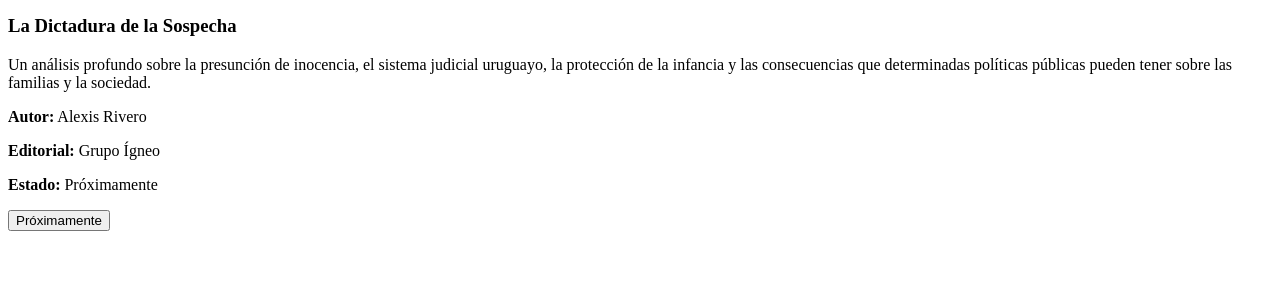
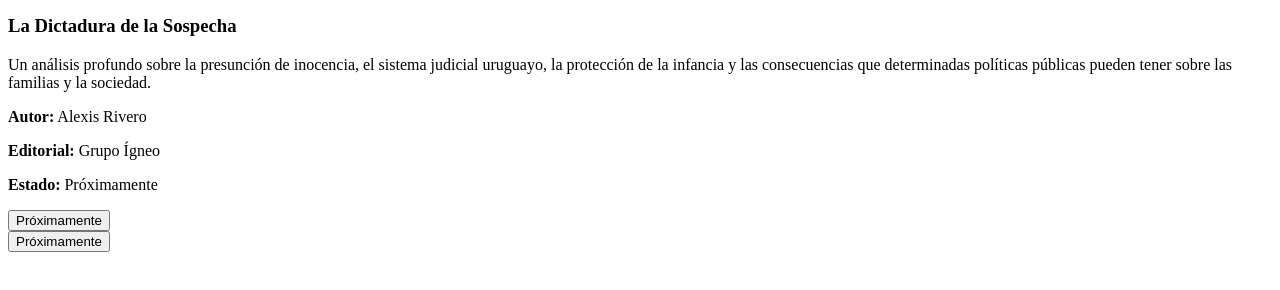
Before and after one commit to AlexisRivero-T/alexisrivero, a plain HTML site: page libros.html in a window 1280 px wide. Shown: the part 186-476 px from the top of the page. Drawn offline with Linux system fonts and the light colour scheme.

Commit message:
Add upcoming button to libros.html

```diff
--- a/libros.html
+++ b/libros.html
@@ -45,3 +45,14 @@
 
 </body>
 </html>
+
+        <button>Próximamente</button>
+
+    </section>
+
+</main>
+
+    </main>
+
+</body>
+</html>
```
